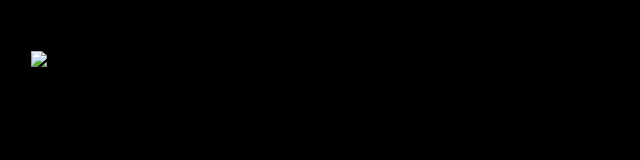
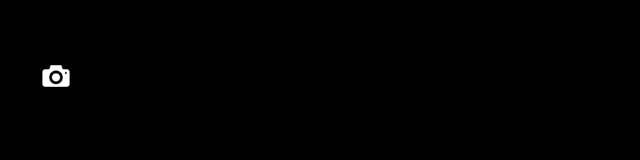
Before and after one commit to A-R0n/dogguesser-html5, a plain HTML site: page templates/index.html in a window 1280 px wide. Shown: the whole page, without its empty margins (0-640 px from the left). Drawn offline with Linux system fonts and the light colour scheme; the site is published under a folder, as on GitHub Pages, so addresses that start at the root find nothing.

Commit message:
correct path to image

```diff
--- a/templates/index.html
+++ b/templates/index.html
@@ -129,7 +129,7 @@
             <div class="file_container">
                 <!-- <label for="photo" class="capture-button">Back Camera</label> -->
                 <label for="photo" class="capture-button">
-                    <img src="/static/camera-white.jpeg" id="photo-camera" alt="Back Camera" width="50" height="50"/>
+                    <img src="../static/camera-white.jpeg" id="photo-camera" alt="Back Camera" width="50" height="50"/>
                 </label>
 
                 <input type="file" id="photo" capture="environment" accept="image/*">
```
